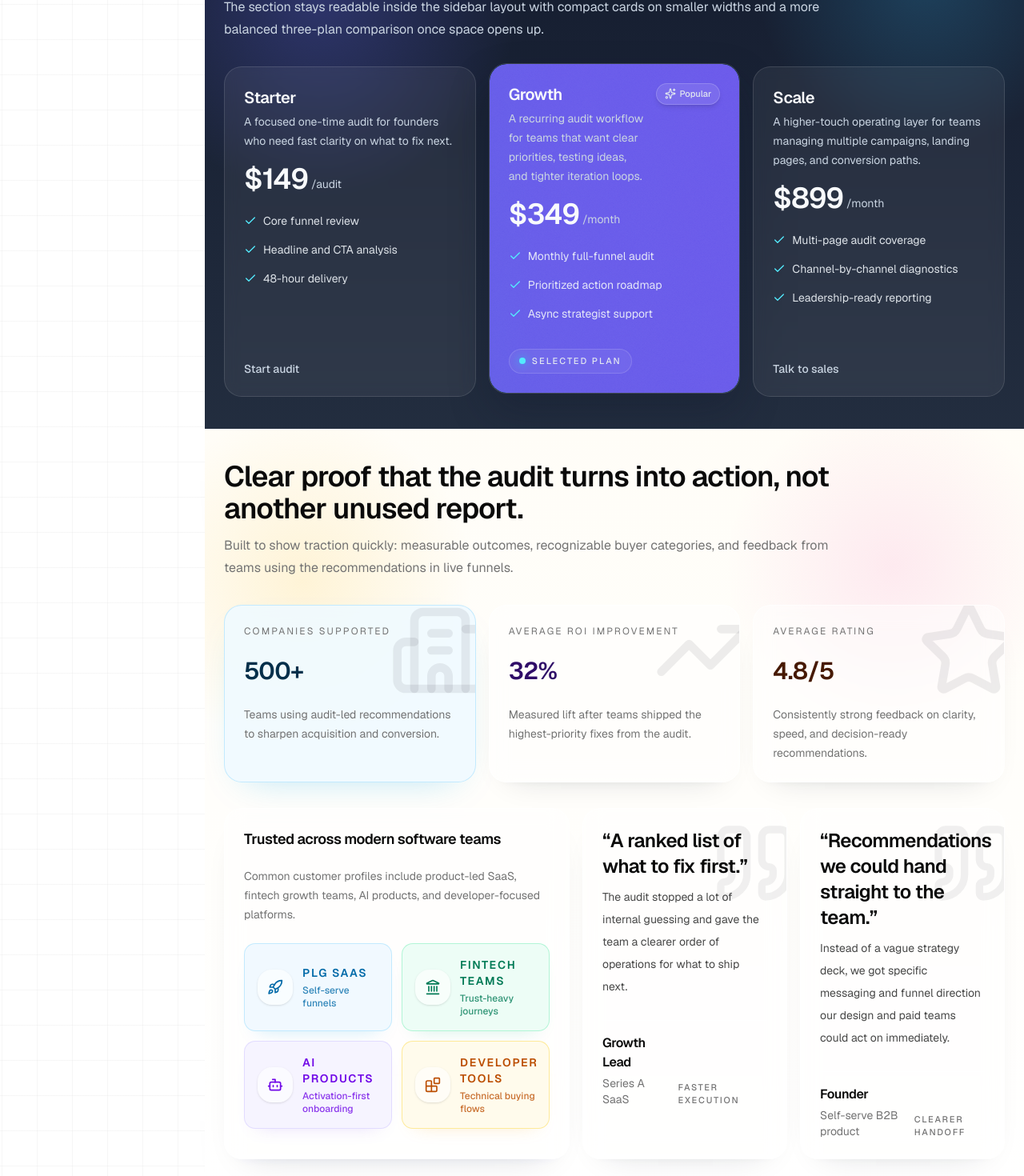
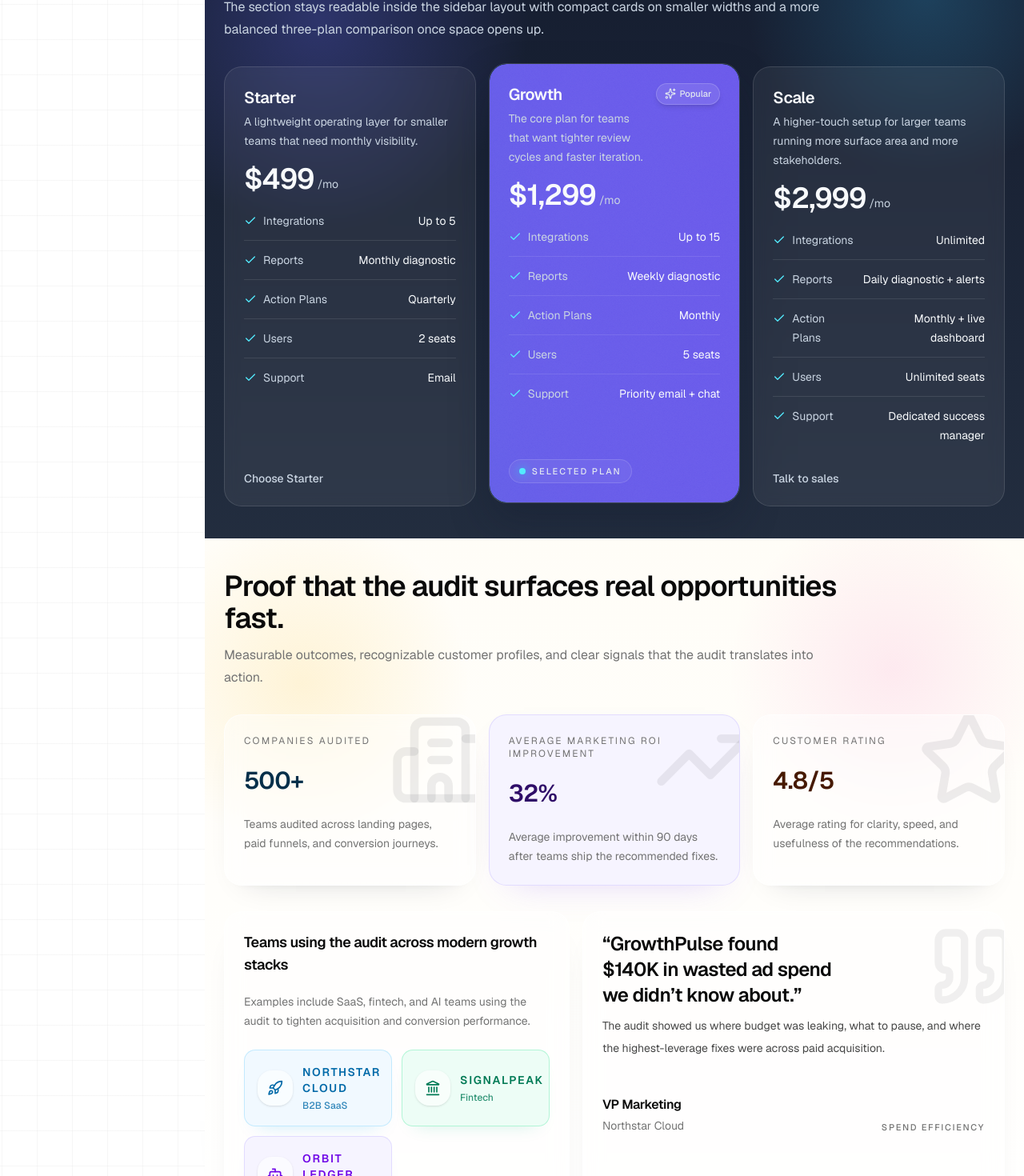
Before and after one commit to NareSakhoyan/growthpulse-ai, a Next.js app: page / in a window 1280 px wide. Shown: the part 1799-3269 px from the top of the page at 80% size. Built offline with nearby package versions, Linux system fonts and the light colour scheme; no server answers.

Commit message:
refine landing page pricing, social proof, and lead form UX

```diff
--- a/components/landing/get-audit-section.tsx
+++ b/components/landing/get-audit-section.tsx
@@ -10,14 +10,19 @@ import { Card, CardContent, CardDescription, CardHeader, CardTitle } from '@/com
 import {
   Form,
   FormControl,
-  FormDescription,
   FormField,
   FormItem,
   FormLabel,
   FormMessage,
 } from '@/components/ui/form';
 import { Input } from '@/components/ui/input';
-import { Select } from '@/components/ui/select';
+import {
+  Select,
+  SelectContent,
+  SelectItem,
+  SelectTrigger,
+  SelectValue,
+} from '@/components/ui/select';
 import { createClient, SupabaseClientConfigError } from '@/lib/supabase/client';
 
 type SubmissionState = 'idle' | 'loading' | 'success' | 'error';
@@ -193,24 +198,23 @@ export function GetAuditSection(): React.JSX.Element {
                       render={({ field }) => (
                         <FormItem>
                           <FormLabel>Company size</FormLabel>
-                          <FormControl>
-                            <Select
-                              disabled={submissionState === 'loading'}
-                              {...field}
-                              value={field.value}
-                            >
-                              <option value='' disabled>
-                                Select company size
-                              </option>
-                              <option value='1-10'>1-10 employees</option>
-                              <option value='11-50'>11-50 employees</option>
-                              <option value='51-200'>51-200 employees</option>
-                              <option value='201-plus'>201+ employees</option>
-                            </Select>
-                          </FormControl>
-                          <FormDescription>
-                            We only use this information to scope and respond to your audit request.
-                          </FormDescription>
+                          <Select
+                            disabled={submissionState === 'loading'}
+                            onValueChange={field.onChange}
+                            value={field.value || undefined}
+                          >
+                            <FormControl>
+                              <SelectTrigger>
+                                <SelectValue placeholder='Select company size' />
+                              </SelectTrigger>
+                            </FormControl>
+                            <SelectContent>
+                              <SelectItem value='1-10'>1-10 employees</SelectItem>
+                              <SelectItem value='11-50'>11-50 employees</SelectItem>
+                              <SelectItem value='51-200'>51-200 employees</SelectItem>
+                              <SelectItem value='201-plus'>201+ employees</SelectItem>
+                            </SelectContent>
+                          </Select>
                           <FormMessage />
                         </FormItem>
                       )}
--- a/components/landing/pricing-section.tsx
+++ b/components/landing/pricing-section.tsx
@@ -12,38 +12,47 @@ import { CheckIcon, SparklesIcon } from 'lucide-react';
 const plans = [
   {
     name: 'Starter',
-    price: '$149',
-    cadence: '/audit',
-    description: 'A focused one-time audit for founders who need fast clarity on what to fix next.',
-    cta: 'Start audit',
-    highlights: ['Core funnel review', 'Headline and CTA analysis', '48-hour delivery'],
+    price: '$499',
+    cadence: '/mo',
+    description: 'A lightweight operating layer for smaller teams that need monthly visibility.',
+    cta: 'Choose Starter',
+    details: [
+      { label: 'Integrations', value: 'Up to 5' },
+      { label: 'Reports', value: 'Monthly diagnostic' },
+      { label: 'Action Plans', value: 'Quarterly' },
+      { label: 'Users', value: '2 seats' },
+      { label: 'Support', value: 'Email' },
+    ],
     featured: false,
   },
   {
     name: 'Growth',
-    price: '$349',
-    cadence: '/month',
-    description:
-      'A recurring audit workflow for teams that want clear priorities, testing ideas, and tighter iteration loops.',
+    price: '$1,299',
+    cadence: '/mo',
+    description: 'The core plan for teams that want tighter review cycles and faster iteration.',
     cta: 'Choose Growth',
-    highlights: [
-      'Monthly full-funnel audit',
-      'Prioritized action roadmap',
-      'Async strategist support',
+    details: [
+      { label: 'Integrations', value: 'Up to 15' },
+      { label: 'Reports', value: 'Weekly diagnostic' },
+      { label: 'Action Plans', value: 'Monthly' },
+      { label: 'Users', value: '5 seats' },
+      { label: 'Support', value: 'Priority email + chat' },
     ],
     featured: true,
   },
   {
     name: 'Scale',
-    price: '$899',
-    cadence: '/month',
+    price: '$2,999',
+    cadence: '/mo',
     description:
-      'A higher-touch operating layer for teams managing multiple campaigns, landing pages, and conversion paths.',
+      'A higher-touch setup for larger teams running more surface area and more stakeholders.',
     cta: 'Talk to sales',
-    highlights: [
-      'Multi-page audit coverage',
-      'Channel-by-channel diagnostics',
-      'Leadership-ready reporting',
+    details: [
+      { label: 'Integrations', value: 'Unlimited' },
+      { label: 'Reports', value: 'Daily diagnostic + alerts' },
+      { label: 'Action Plans', value: 'Monthly + live dashboard' },
+      { label: 'Users', value: 'Unlimited seats' },
+      { label: 'Support', value: 'Dedicated success manager' },
     ],
     featured: false,
   },
@@ -137,13 +146,18 @@ export function PricingSection(): React.JSX.Element {
                             </div>
 
                             <div className='space-y-3'>
-                              {plan.highlights.map((highlight) => (
+                              {plan.details.map((detail) => (
                                 <div
-                                  key={highlight}
-                                  className='flex items-start gap-2 text-sm leading-6 text-slate-100/90'
+                                  key={detail.label}
+                                  className='flex items-start justify-between gap-4 border-b border-white/10 pb-3 text-sm leading-6 text-slate-100/90 last:border-b-0 last:pb-0'
                                 >
-                                  <CheckIcon className='mt-1 size-4 shrink-0 text-cyan-300' />
-                                  <span>{highlight}</span>
+                                  <div className='flex items-start gap-2'>
+                                    <CheckIcon className='mt-1 size-4 shrink-0 text-cyan-300' />
+                                    <span className='text-slate-300'>{detail.label}</span>
+                                  </div>
+                                  <span className='max-w-[60%] text-right text-slate-50'>
+                                    {detail.value}
+                                  </span>
                                 </div>
                               ))}
                             </div>
@@ -195,16 +209,30 @@ export function PricingSection(): React.JSX.Element {
                           </div>
 
                           <div className='space-y-3'>
-                            {plan.highlights.map((highlight) => (
+                            {plan.details.map((detail) => (
                               <div
-                                key={highlight}
+                                key={detail.label}
                                 className={cn(
-                                  'flex items-start gap-2 text-sm leading-6',
-                                  isFeatured ? 'text-slate-700' : 'text-slate-100/90',
+                                  'flex items-start justify-between gap-4 border-b pb-3 text-sm leading-6 last:border-b-0 last:pb-0',
+                                  isFeatured ? 'border-slate-200' : 'border-white/10',
                                 )}
                               >
-                                <CheckIcon className='mt-1 size-4 shrink-0 text-cyan-300' />
-                                <span>{highlight}</span>
+                                <div className='flex items-start gap-2'>
+                                  <CheckIcon className='mt-1 size-4 shrink-0 text-cyan-300' />
+                                  <span
+                                    className={cn(isFeatured ? 'text-slate-600' : 'text-slate-300')}
+                                  >
+                                    {detail.label}
+                                  </span>
+                                </div>
+                                <span
+                                  className={cn(
+                                    'max-w-[60%] text-right',
+                                    isFeatured ? 'text-slate-900' : 'text-slate-50',
+                                  )}
+                                >
+                                  {detail.value}
+                                </span>
                               </div>
                             ))}
                           </div>
--- a/components/landing/social-proof-section.tsx
+++ b/components/landing/social-proof-section.tsx
@@ -17,11 +17,11 @@ export function SocialProofSection(): React.JSX.Element {
         <div className='space-y-4'>
           <div className='max-w-3xl space-y-3'>
             <h2 className='text-3xl font-semibold tracking-tight sm:text-4xl'>
-              Clear proof that the audit turns into action, not another unused report.
+              Proof that the audit surfaces real opportunities fast.
             </h2>
             <p className='text-base leading-7 text-muted-foreground'>
-              Built to show traction quickly: measurable outcomes, recognizable buyer categories,
-              and feedback from teams using the recommendations in live funnels.
+              Measurable outcomes, recognizable customer profiles, and clear signals that the audit
+              translates into action.
             </p>
           </div>
         </div>
--- a/components/landing/social-proof/social-proof-data.ts
+++ b/components/landing/social-proof/social-proof-data.ts
@@ -1,5 +1,4 @@
 import {
-  BlocksIcon,
   BotIcon,
   Building2Icon,
   LandmarkIcon,
@@ -11,18 +10,18 @@ import {
 export const stats = [
   {
     id: 'companies',
-    label: 'Companies supported',
+    label: 'Companies audited',
     value: '500+',
-    description: 'Teams using audit-led recommendations to sharpen acquisition and conversion.',
+    description: 'Teams audited across landing pages, paid funnels, and conversion journeys.',
     icon: Building2Icon,
     activeClass: 'border-sky-200/80 bg-sky-50/90 shadow-[0_18px_45px_-28px_rgba(14,165,233,0.38)]',
     valueClass: 'text-sky-950',
   },
   {
     id: 'roi',
-    label: 'Average ROI improvement',
+    label: 'Average marketing ROI improvement',
     value: '32%',
-    description: 'Measured lift after teams shipped the highest-priority fixes from the audit.',
+    description: 'Average improvement within 90 days after teams ship the recommended fixes.',
     icon: TrendingUpIcon,
     activeClass:
       'border-violet-200/80 bg-violet-50/90 shadow-[0_18px_45px_-28px_rgba(139,92,246,0.34)]',
@@ -30,10 +29,9 @@ export const stats = [
   },
   {
     id: 'rating',
-    label: 'Average rating',
+    label: 'Customer rating',
     value: '4.8/5',
-    description:
-      'Consistently strong feedback on clarity, speed, and decision-ready recommendations.',
+    description: 'Average rating for clarity, speed, and usefulness of the recommendations.',
     icon: StarIcon,
     activeClass:
       'border-amber-200/80 bg-amber-50/90 shadow-[0_18px_45px_-28px_rgba(245,158,11,0.34)]',
@@ -43,56 +41,38 @@ export const stats = [
 
 export const logos = [
   {
-    label: 'PLG SaaS',
-    description: 'Self-serve funnels',
+    label: 'Northstar Cloud',
+    description: 'B2B SaaS',
     icon: RocketIcon,
     className:
       'border-sky-200/80 bg-sky-50/90 text-sky-700 shadow-[0_12px_24px_-18px_rgba(14,165,233,0.35)]',
   },
   {
-    label: 'Fintech teams',
-    description: 'Trust-heavy journeys',
+    label: 'SignalPeak',
+    description: 'Fintech',
     icon: LandmarkIcon,
     className:
       'border-emerald-200/80 bg-emerald-50/90 text-emerald-700 shadow-[0_12px_24px_-18px_rgba(16,185,129,0.3)]',
   },
   {
-    label: 'AI products',
-    description: 'Activation-first onboarding',
+    label: 'Orbit Ledger',
+    description: 'AI platform',
     icon: BotIcon,
     className:
       'border-violet-200/80 bg-violet-50/90 text-violet-700 shadow-[0_12px_24px_-18px_rgba(139,92,246,0.3)]',
-  },
-  {
-    label: 'Developer tools',
-    description: 'Technical buying flows',
-    icon: BlocksIcon,
-    className:
-      'border-amber-200/80 bg-amber-50/90 text-amber-700 shadow-[0_12px_24px_-18px_rgba(245,158,11,0.28)]',
   },
 ] as const;
 
 export const testimonials = [
   {
-    id: 'growth-lead',
-    headline: 'A ranked list of what to fix first.',
+    id: 'vp-marketing',
+    headline: 'GrowthPulse found $140K in wasted ad spend we didn’t know about.',
     detail:
-      'The audit stopped a lot of internal guessing and gave the team a clearer order of operations for what to ship next.',
-    name: 'Growth Lead',
-    company: 'Series A SaaS',
-    proofLabel: 'Faster execution',
+      'The audit showed us where budget was leaking, what to pause, and where the highest-leverage fixes were across paid acquisition.',
+    name: 'VP Marketing',
+    company: 'Northstar Cloud',
+    proofLabel: 'Spend efficiency',
     activeClass: 'border-sky-200/80 bg-sky-50/85 shadow-[0_20px_48px_-30px_rgba(14,165,233,0.34)]',
-  },
-  {
-    id: 'founder',
-    headline: 'Recommendations we could hand straight to the team.',
-    detail:
-      'Instead of a vague strategy deck, we got specific messaging and funnel direction our design and paid teams could act on immediately.',
-    name: 'Founder',
-    company: 'Self-serve B2B product',
-    proofLabel: 'Clearer handoff',
-    activeClass:
-      'border-violet-200/80 bg-violet-50/85 shadow-[0_20px_48px_-30px_rgba(139,92,246,0.3)]',
   },
 ] as const;
 
--- a/components/landing/social-proof/social-proof-logos.tsx
+++ b/components/landing/social-proof/social-proof-logos.tsx
@@ -17,10 +17,10 @@ export function SocialProofLogos({ activeCardId }: SocialProofLogosProps): React
       )}
     >
       <CardHeader className='relative z-10 space-y-3'>
-        <CardTitle className='text-lg'>Trusted across modern software teams</CardTitle>
+        <CardTitle className='text-lg'>Teams using the audit across modern growth stacks</CardTitle>
         <CardDescription className='text-sm leading-6'>
-          Common customer profiles include product-led SaaS, fintech growth teams, AI products, and
-          developer-focused platforms.
+          Examples include SaaS, fintech, and AI teams using the audit to tighten acquisition and
+          conversion performance.
         </CardDescription>
       </CardHeader>
       <CardContent className='relative z-10 grid gap-3 sm:grid-cols-2'>
--- a/components/landing/social-proof/social-proof-testimonials.tsx
+++ b/components/landing/social-proof/social-proof-testimonials.tsx
@@ -12,7 +12,7 @@ export function SocialProofTestimonials({
   activeCardId,
 }: SocialProofTestimonialsProps): React.JSX.Element {
   return (
-    <div className='grid gap-4 lg:grid-cols-2'>
+    <div className='grid gap-4'>
       {testimonials.map((testimonial) => (
         <Card
           key={testimonial.id}
--- a/components/ui/select.tsx
+++ b/components/ui/select.tsx
@@ -1,28 +1,165 @@
-import * as React from 'react';
+'use client';
+
+import { Select as SelectPrimitive } from 'radix-ui';
 
 import { cn } from '@/lib/utils';
-import { ChevronDownIcon } from 'lucide-react';
+import { CheckIcon, ChevronDownIcon, ChevronUpIcon } from 'lucide-react';
 
-function Select({
+function Select({ ...props }: React.ComponentProps<typeof SelectPrimitive.Root>) {
+  return <SelectPrimitive.Root data-slot='select' {...props} />;
+}
+
+function SelectGroup({ ...props }: React.ComponentProps<typeof SelectPrimitive.Group>) {
+  return <SelectPrimitive.Group data-slot='select-group' {...props} />;
+}
+
+function SelectValue({ ...props }: React.ComponentProps<typeof SelectPrimitive.Value>) {
+  return <SelectPrimitive.Value data-slot='select-value' {...props} />;
+}
+
+function SelectTrigger({
   className,
   children,
   ...props
-}: React.ComponentProps<'select'>): React.JSX.Element {
+}: React.ComponentProps<typeof SelectPrimitive.Trigger>) {
   return (
-    <div className='relative'>
-      <select
-        data-slot='select'
+    <SelectPrimitive.Trigger
+      data-slot='select-trigger'
       className={cn(
-          'h-10 w-full appearance-none rounded-lg border border-input bg-transparent px-3 py-2 pr-9 text-sm transition-colors outline-none focus-visible:border-ring focus-visible:ring-3 focus-visible:ring-ring/50 disabled:pointer-events-none disabled:cursor-not-allowed disabled:bg-input/50 disabled:opacity-50 aria-invalid:border-destructive aria-invalid:ring-3 aria-invalid:ring-destructive/20',
+        'flex h-10 w-full items-center justify-between gap-2 rounded-lg border border-input bg-transparent px-3 py-2 text-sm whitespace-nowrap transition-colors outline-none focus-visible:border-ring focus-visible:ring-3 focus-visible:ring-ring/50 disabled:pointer-events-none disabled:cursor-not-allowed disabled:bg-input/50 disabled:opacity-50 aria-invalid:border-destructive aria-invalid:ring-3 aria-invalid:ring-destructive/20 [&_span]:line-clamp-1',
         className,
       )}
       {...props}
     >
       {children}
-      </select>
-      <ChevronDownIcon className='pointer-events-none absolute top-1/2 right-3 size-4 -translate-y-1/2 text-muted-foreground' />
-    </div>
+      <SelectPrimitive.Icon asChild>
+        <ChevronDownIcon className='size-4 shrink-0 text-muted-foreground' />
+      </SelectPrimitive.Icon>
+    </SelectPrimitive.Trigger>
   );
 }
 
-export { Select };
+function SelectContent({
+  className,
+  children,
+  position = 'popper',
+  ...props
+}: React.ComponentProps<typeof SelectPrimitive.Content>) {
+  return (
+    <SelectPrimitive.Portal>
+      <SelectPrimitive.Content
+        data-slot='select-content'
+        className={cn(
+          'relative z-50 max-h-96 min-w-[8rem] overflow-hidden rounded-lg border bg-popover text-popover-foreground shadow-md data-[state=closed]:animate-out data-[state=closed]:fade-out-0 data-[state=closed]:zoom-out-95 data-[state=open]:animate-in data-[state=open]:fade-in-0 data-[state=open]:zoom-in-95 data-[side=bottom]:slide-in-from-top-2 data-[side=left]:slide-in-from-right-2 data-[side=right]:slide-in-from-left-2 data-[side=top]:slide-in-from-bottom-2',
+          position === 'popper' &&
+            'data-[side=bottom]:translate-y-1 data-[side=left]:-translate-x-1 data-[side=right]:translate-x-1 data-[side=top]:-translate-y-1',
+          className,
+        )}
+        position={position}
+        {...props}
+      >
+        <SelectScrollUpButton />
+        <SelectPrimitive.Viewport
+          className={cn(
+            'p-1',
+            position === 'popper' &&
+              'h-[var(--radix-select-trigger-height)] w-full min-w-[var(--radix-select-trigger-width)]',
+          )}
+        >
+          {children}
+        </SelectPrimitive.Viewport>
+        <SelectScrollDownButton />
+      </SelectPrimitive.Content>
+    </SelectPrimitive.Portal>
+  );
+}
+
+function SelectLabel({ className, ...props }: React.ComponentProps<typeof SelectPrimitive.Label>) {
+  return (
+    <SelectPrimitive.Label
+      data-slot='select-label'
+      className={cn('px-2 py-1.5 text-xs font-medium text-muted-foreground', className)}
+      {...props}
+    />
+  );
+}
+
+function SelectItem({
+  className,
+  children,
+  ...props
+}: React.ComponentProps<typeof SelectPrimitive.Item>) {
+  return (
+    <SelectPrimitive.Item
+      data-slot='select-item'
+      className={cn(
+        'relative flex w-full cursor-default items-center gap-2 rounded-md py-1.5 pr-8 pl-2 text-sm outline-hidden select-none focus:bg-accent focus:text-accent-foreground data-disabled:pointer-events-none data-disabled:opacity-50 [&_span]:last:flex [&_span]:last:items-center [&_span]:last:gap-2',
+        className,
+      )}
+      {...props}
+    >
+      <span className='absolute right-2 flex size-3.5 items-center justify-center'>
+        <SelectPrimitive.ItemIndicator>
+          <CheckIcon className='size-4' />
+        </SelectPrimitive.ItemIndicator>
+      </span>
+      <SelectPrimitive.ItemText>{children}</SelectPrimitive.ItemText>
+    </SelectPrimitive.Item>
+  );
+}
+
+function SelectSeparator({
+  className,
+  ...props
+}: React.ComponentProps<typeof SelectPrimitive.Separator>) {
+  return (
+    <SelectPrimitive.Separator
+      data-slot='select-separator'
+      className={cn('-mx-1 my-1 h-px bg-border', className)}
+      {...props}
+    />
+  );
+}
+
+function SelectScrollUpButton({
+  className,
+  ...props
+}: React.ComponentProps<typeof SelectPrimitive.ScrollUpButton>) {
+  return (
+    <SelectPrimitive.ScrollUpButton
+      data-slot='select-scroll-up-button'
+      className={cn('flex cursor-default items-center justify-center py-1', className)}
+      {...props}
+    >
+      <ChevronUpIcon className='size-4' />
+    </SelectPrimitive.ScrollUpButton>
+  );
+}
+
+function SelectScrollDownButton({
+  className,
+  ...props
+}: React.ComponentProps<typeof SelectPrimitive.ScrollDownButton>) {
+  return (
+    <SelectPrimitive.ScrollDownButton
+      data-slot='select-scroll-down-button'
+      className={cn('flex cursor-default items-center justify-center py-1', className)}
+      {...props}
+    >
+      <ChevronDownIcon className='size-4' />
+    </SelectPrimitive.ScrollDownButton>
+  );
+}
+
+export {
+  Select,
+  SelectContent,
+  SelectGroup,
+  SelectItem,
+  SelectLabel,
+  SelectScrollDownButton,
+  SelectScrollUpButton,
+  SelectSeparator,
+  SelectTrigger,
+  SelectValue,
+};
```
Lines whose indentation alone changed are shown as unchanged.
